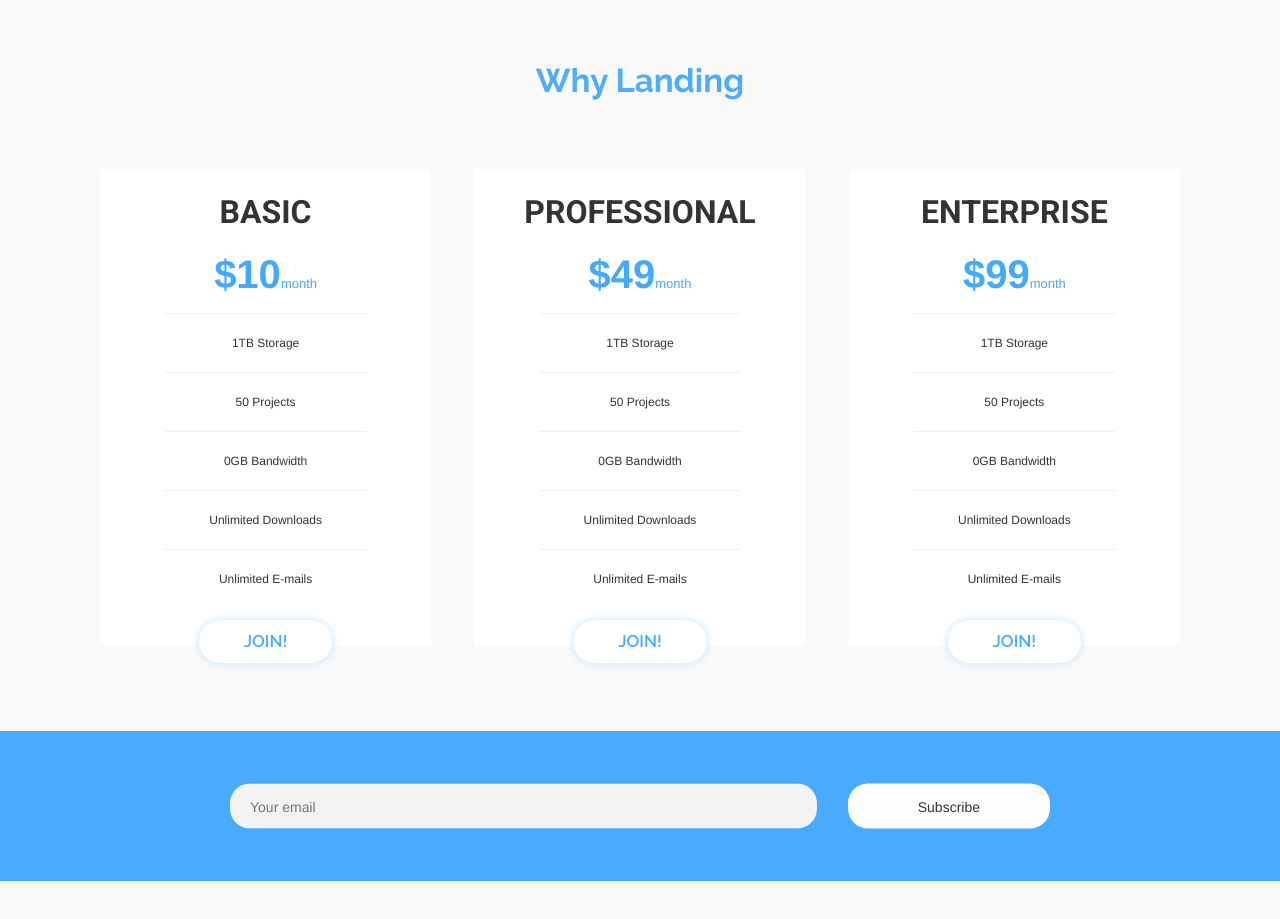
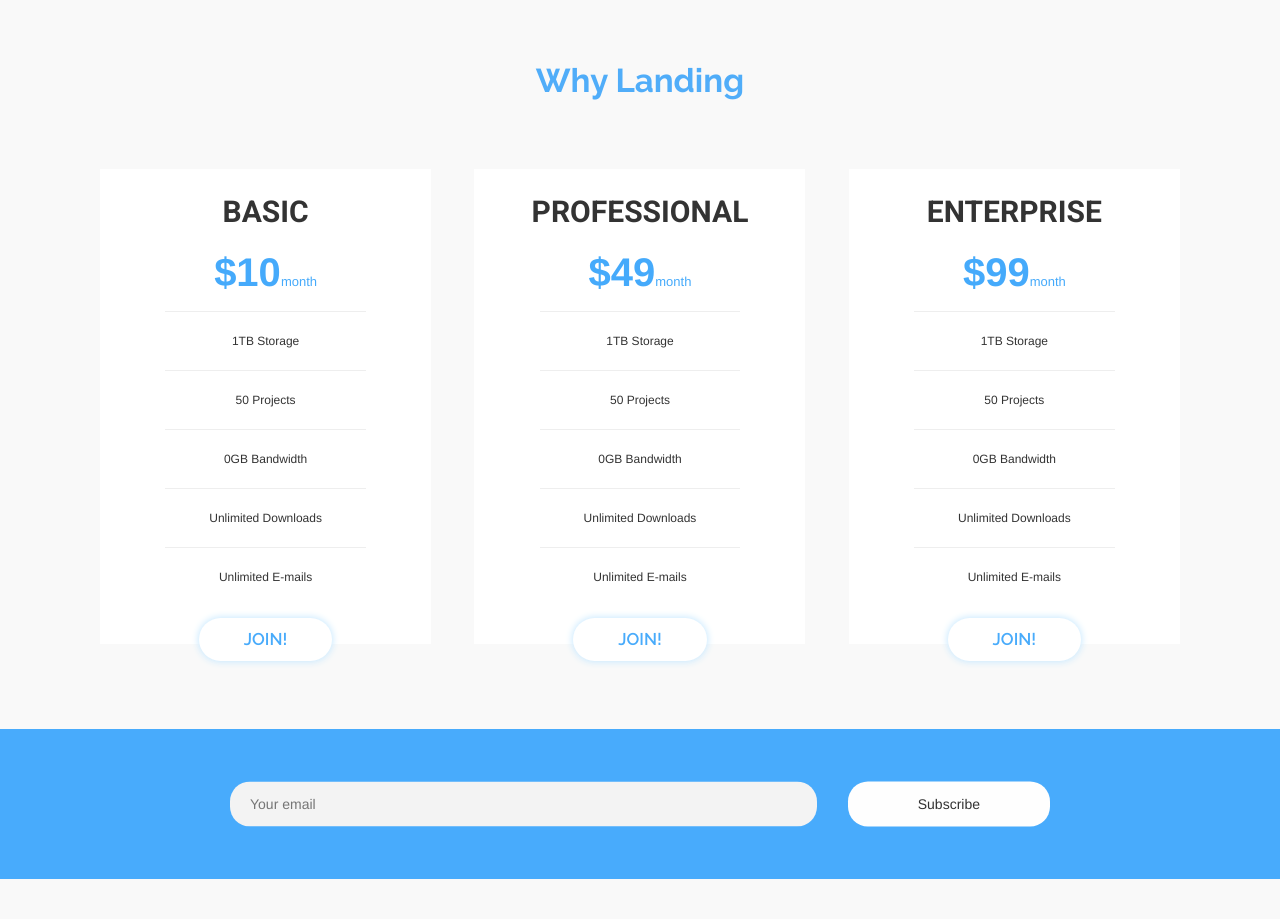
Before and after one commit to danilo-santana/Landgig, a plain HTML site: page index.html in a window 1280 px wide. Shown: the part 2578-3497 px from the top of the page. Drawn offline with nearby package versions, Linux system fonts and the light colour scheme.

Commit message:
Update style.css

```diff
--- a/css/style.css
+++ b/css/style.css
@@ -487,10 +487,10 @@ header{
 }
 
 .pricingbox h2{
-	padding: 10px 20px 35px 20px;
+	 padding: 10px 0px 35px 0px;
     font-family: 'Roboto';
     font-weight: 700;
-    font-size: 32px;
+    font-size: 30px;
 }
 
 .pricingbox p{
```
